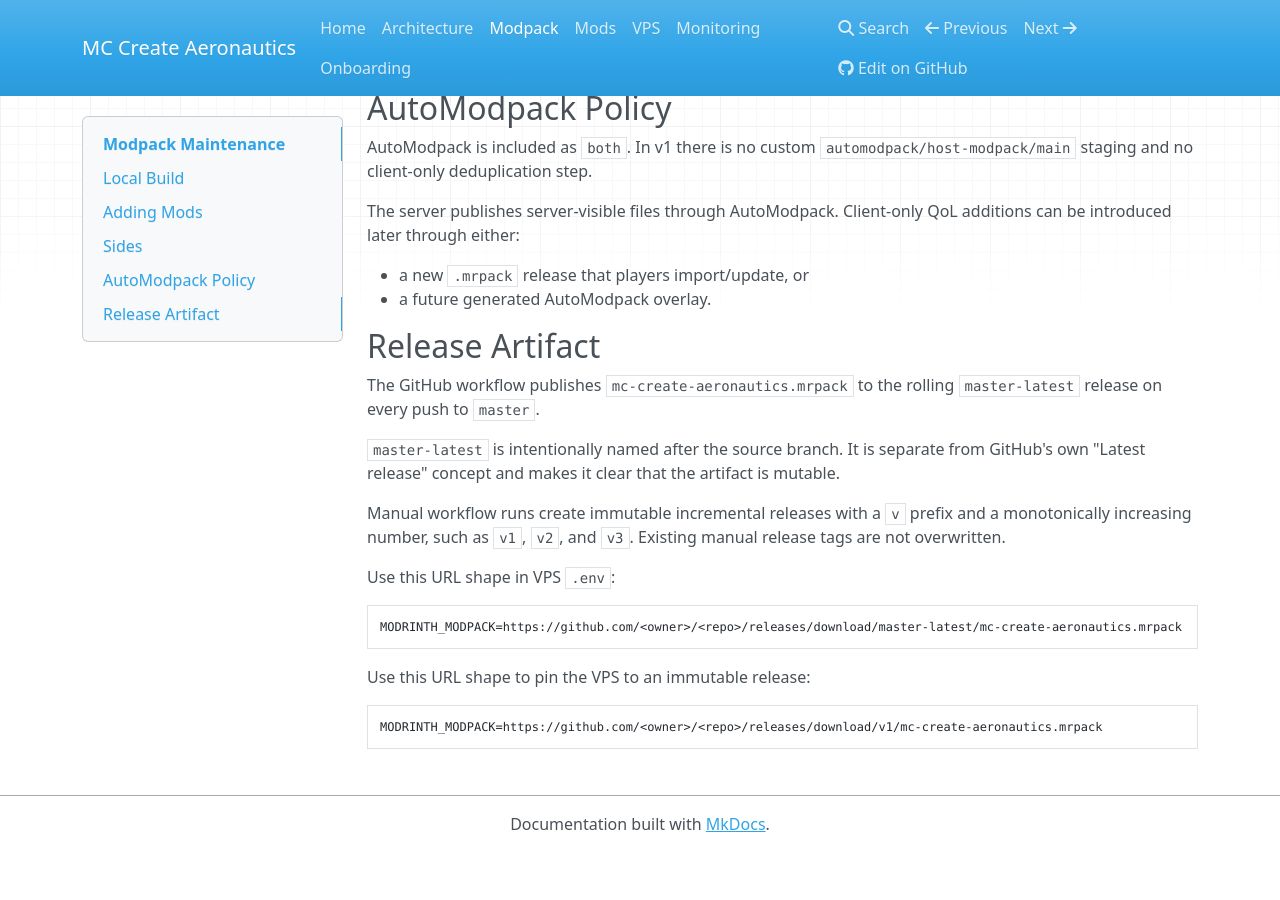
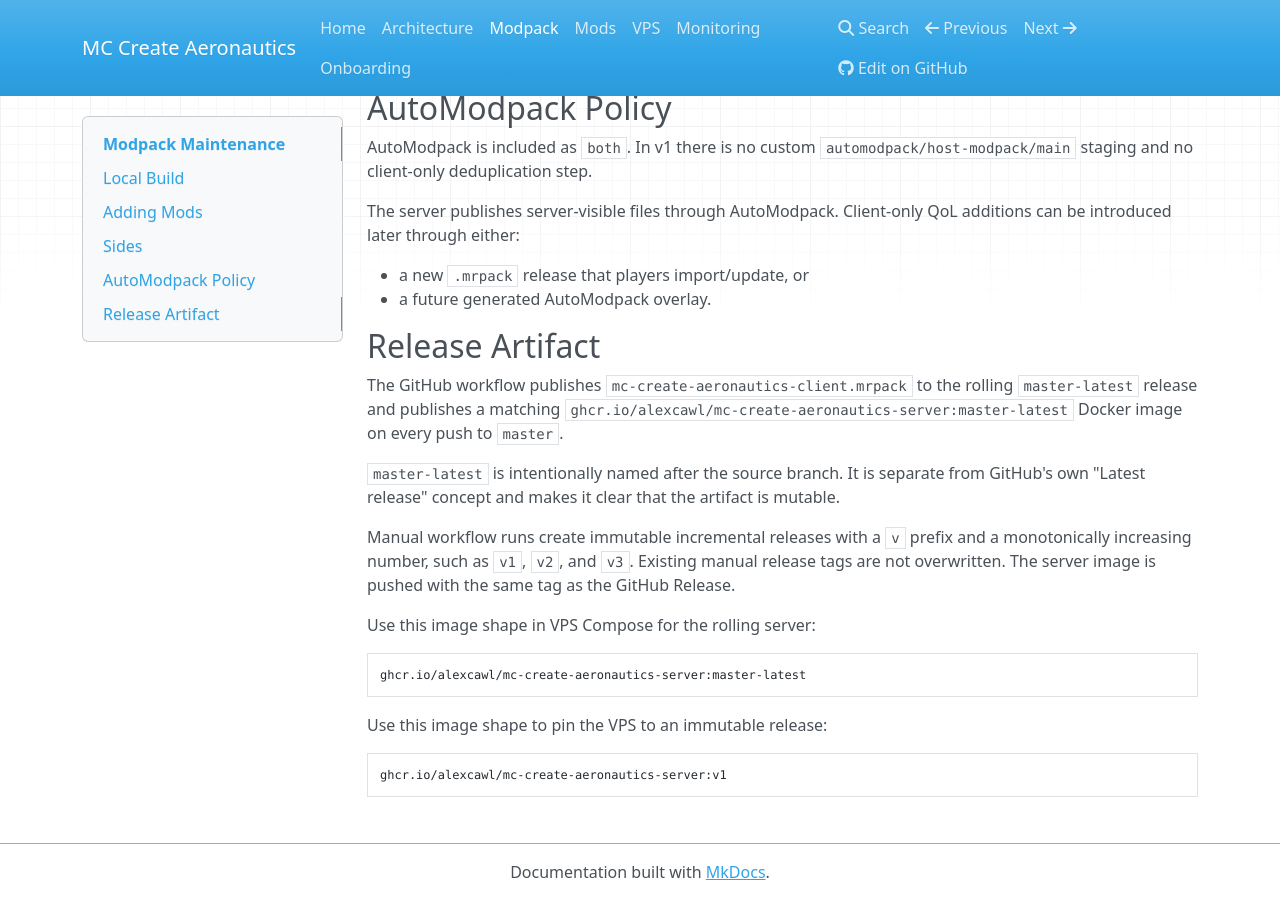
Before and after one commit to AlexCawl/mc-create-aeronautics-modpack, an MkDocs documentation site: the page built from docs/modpack.md, in a window 1280 px wide and 900 px high, scrolled down 1233 px. Built offline with MkDocs 1.6.1, drawn with Linux system fonts in a browser that asks for light colours; nearby versions of some CDN libraries; before the commit the page ends 2085 px from its top, so only the background shows below that; some of the changed text lies outside the part shown.

Commit message:
feat: added docker image for alexcawl/mc-create-aeronautics-server

````diff
--- a/docs/modpack.md
+++ b/docs/modpack.md
@@ -12,7 +12,7 @@ Build the Modrinth pack from the repository root:
 scripts/build-mrpack.sh
 ```
 
-The artifact is written to `dist/mc-create-aeronautics.mrpack`.
+The artifact is written to `dist/mc-create-aeronautics-client.mrpack`.
 
 To choose another output path:
 
@@ -69,20 +69,20 @@ The server publishes server-visible files through AutoModpack. Client-only QoL a
 
 ## Release Artifact
 
-The GitHub workflow publishes `mc-create-aeronautics.mrpack` to the rolling `master-latest` release on every push to `master`.
+The GitHub workflow publishes `mc-create-aeronautics-client.mrpack` to the rolling `master-latest` release and publishes a matching `ghcr.io/alexcawl/mc-create-aeronautics-server:master-latest` Docker image on every push to `master`.
 
 `master-latest` is intentionally named after the source branch. It is separate from GitHub's own "Latest release" concept and makes it clear that the artifact is mutable.
 
-Manual workflow runs create immutable incremental releases with a `v` prefix and a monotonically increasing number, such as `v1`, `v2`, and `v3`. Existing manual release tags are not overwritten.
+Manual workflow runs create immutable incremental releases with a `v` prefix and a monotonically increasing number, such as `v1`, `v2`, and `v3`. Existing manual release tags are not overwritten. The server image is pushed with the same tag as the GitHub Release.
 
-Use this URL shape in VPS `.env`:
+Use this image shape in VPS Compose for the rolling server:
 
 ```sh
-MODRINTH_MODPACK=https://github.com/<owner>/<repo>/releases/download/master-latest/mc-create-aeronautics.mrpack
+ghcr.io/alexcawl/mc-create-aeronautics-server:master-latest
 ```
 
-Use this URL shape to pin the VPS to an immutable release:
+Use this image shape to pin the VPS to an immutable release:
 
 ```sh
-MODRINTH_MODPACK=https://github.com/<owner>/<repo>/releases/download/v1/mc-create-aeronautics.mrpack
+ghcr.io/alexcawl/mc-create-aeronautics-server:v1
 ```
````
Also changed, not shown: README.md (+2 -2 lines), compose.yaml (+5 -5 lines), docs/arch.md (+8 -6 lines), docs/index.md (+2 -2 lines), docs/onboarding.md (+1 -1 lines), docs/vps.md (+4 -7 lines), 6 other files.
